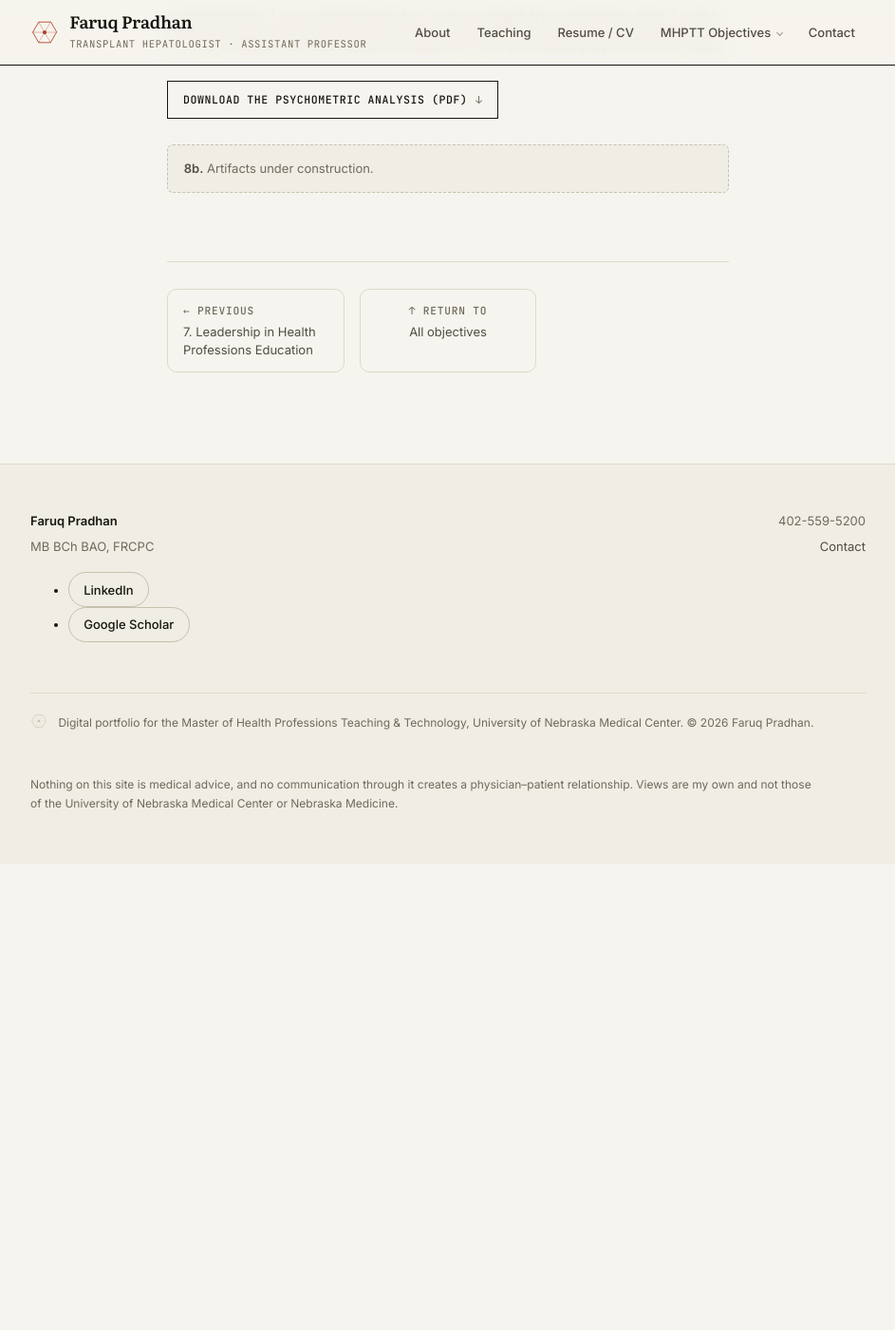
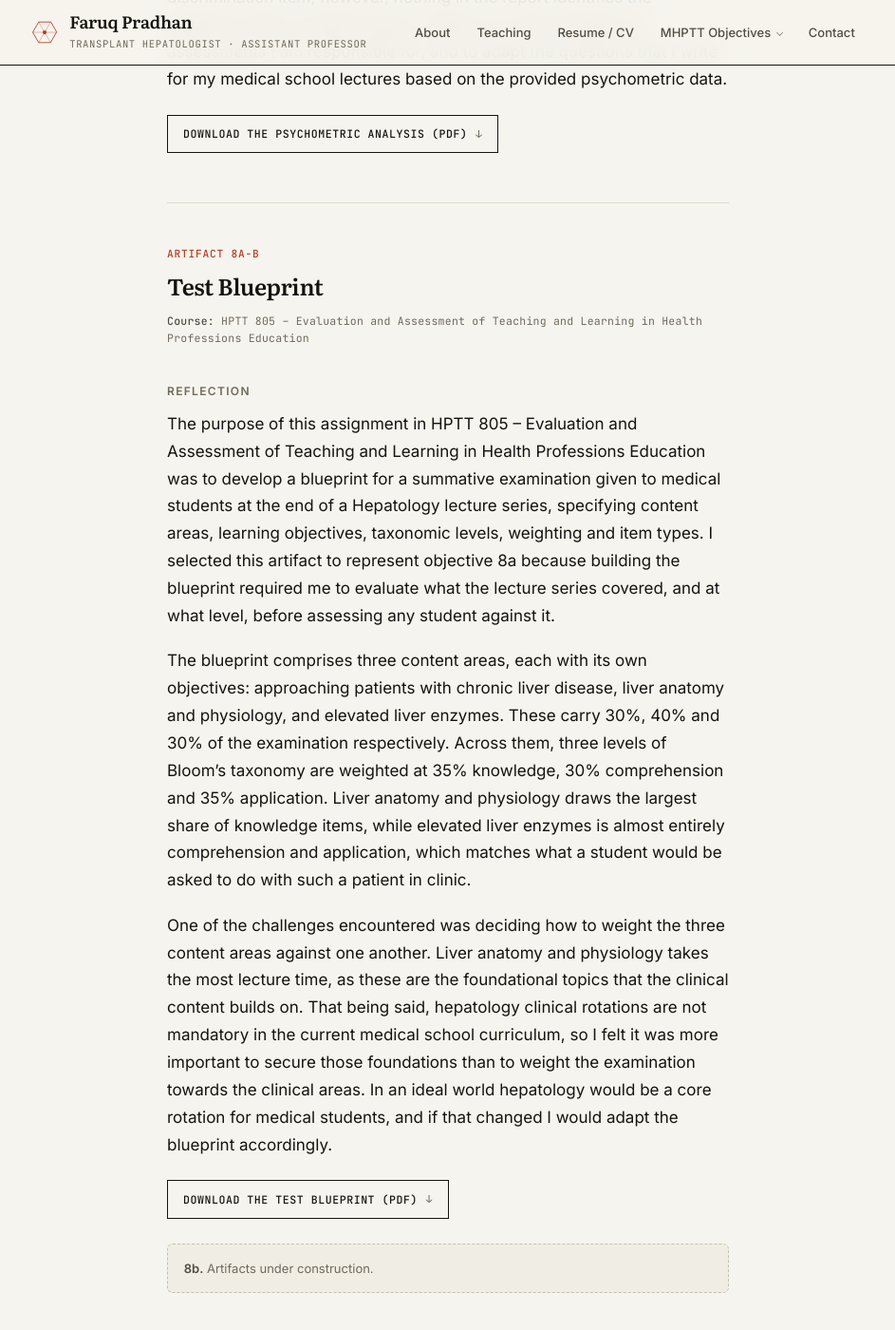
Before and after one commit to fpradhan/fpradhan.github.io, a Jekyll site: the page built from _competencies/8-learner-assessment.md, in a window 1280 px wide and 1400 px high, scrolled down 1484 px. Shown: the whole window at 95% size, without its empty margins (168-1111 px from the left). Built offline with Jekyll 4.4.1, drawn with Linux system fonts in a browser that asks for light colours; before the commit the page ends 2393 px from its top, so only the background shows below that.

Commit message:
Add artifact 8a-B, the HPTT 805 test blueprint
Faruq's reflection verbatim, 268 words, after 8a-A and before the 8b
placeholder. The template moves on to 8b-A.

The three content areas, their 30/40/30 weights and the 35/30/35 Bloom
split all match the blueprint, as does liver anatomy and physiology
carrying the most knowledge items.

Co-Authored-By: Claude Opus 5 <noreply@anthropic.com>
Claude-Session: https://claude.ai/code/session_01SajNJDGDkt5q5fCgsPRcNk

```diff
--- a/_competencies/8-learner-assessment.md
+++ b/_competencies/8-learner-assessment.md
@@ -24,6 +24,10 @@ artifacts:
     title: "Psychometric Analysis"
     course: "HPTT 805"
     anchor: "artifact-8a-a"
+  - label: "8a-B"
+    title: "Test Blueprint"
+    course: "HPTT 805"
+    anchor: "artifact-8a-b"
 redirect_from:
   - /objectives/8a-learner-assessment/
   - /objectives/8b-learner-assessment/
@@ -68,6 +72,44 @@ data.
 
 </section>
 
+<section class="artifact" id="artifact-8a-b" markdown="1">
+
+<p class="label">Artifact 8a-B</p>
+
+## Test Blueprint
+
+**Course:** HPTT 805 – Evaluation and Assessment of Teaching and Learning in Health Professions Education
+{: .meta}
+
+### Reflection
+
+The purpose of this assignment in HPTT 805 – Evaluation and Assessment of Teaching and Learning in
+Health Professions Education was to develop a blueprint for a summative examination given to
+medical students at the end of a Hepatology lecture series, specifying content areas, learning
+objectives, taxonomic levels, weighting and item types. I selected this artifact to represent
+objective 8a because building the blueprint required me to evaluate what the lecture series
+covered, and at what level, before assessing any student against it.
+
+The blueprint comprises three content areas, each with its own objectives: approaching patients
+with chronic liver disease, liver anatomy and physiology, and elevated liver enzymes. These carry
+30%, 40% and 30% of the examination respectively. Across them, three levels of Bloom’s taxonomy
+are weighted at 35% knowledge, 30% comprehension and 35% application. Liver anatomy and physiology
+draws the largest share of knowledge items, while elevated liver enzymes is almost entirely
+comprehension and application, which matches what a student would be asked to do with such a
+patient in clinic.
+
+One of the challenges encountered was deciding how to weight the three content areas against one
+another. Liver anatomy and physiology takes the most lecture time, as these are the foundational
+topics that the clinical content builds on. That being said, hepatology clinical rotations are not
+mandatory in the current medical school curriculum, so I felt it was more important to secure
+those foundations than to weight the examination towards the clinical areas. In an ideal world
+hepatology would be a core rotation for medical students, and if that changed I would adapt the
+blueprint accordingly.
+
+<p><a class="dl" href="{{ '/assets/artifacts/hptt805-test-blueprint.pdf' | relative_url }}" rel="noopener" target="_blank">Download the test blueprint (PDF)<span class="sr-only"> (opens in a new tab)</span></a></p>
+
+</section>
+
 <p class="todo"><strong>8b.</strong> Artifacts under construction.</p>
 
 {% comment %}
@@ -80,9 +122,9 @@ data.
   Keep the entries grouped by part: all of 8a's before any of 8b's.
 
   ----------------------------------------------------------------------------
-<section class="artifact" id="artifact-8a-b" markdown="1">
+<section class="artifact" id="artifact-8b-a" markdown="1">
 
-<p class="label">Artifact 8a-B</p>
+<p class="label">Artifact 8b-A</p>
 
 ## Title of the artifact
 
```
Also changed, not shown: assets/artifacts/README.md (+1 -0 lines), 1 other file.
